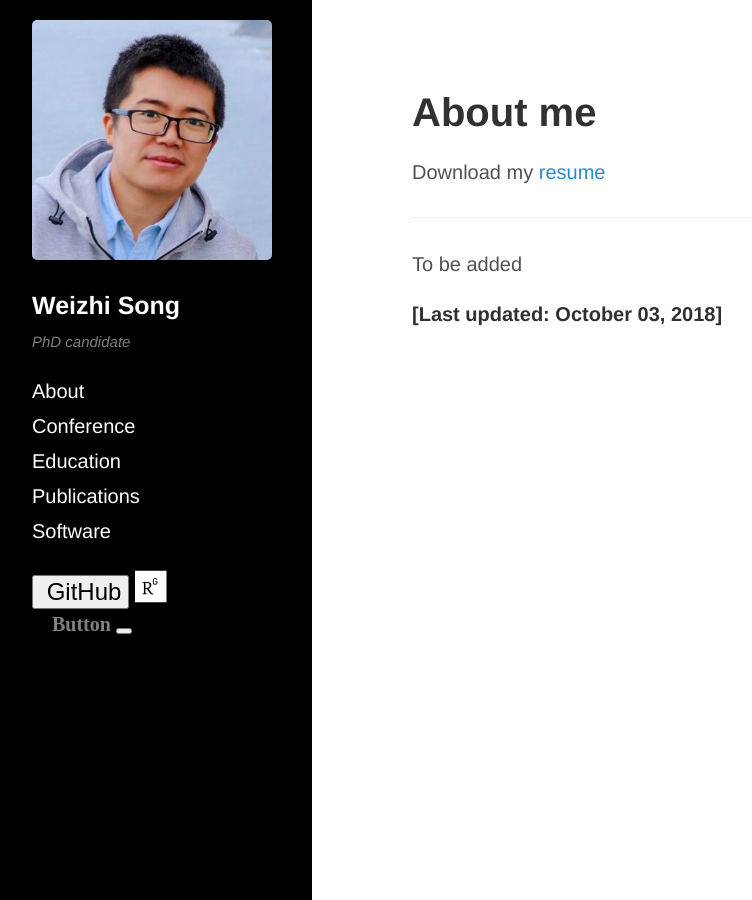
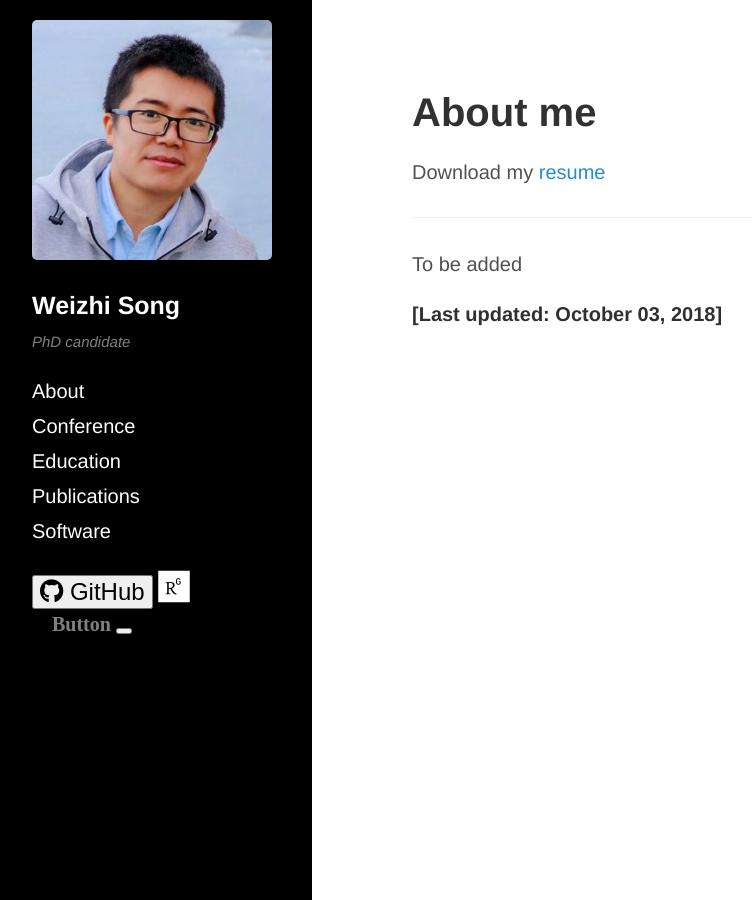
Before and after one commit to songweizhi/songweizhi.github.io, a Jekyll site: the page built from index.md, in a window 1280 px wide. Shown: the whole page, without its empty margins (8-760 px from the left). Built offline with Jekyll 4.4.1, drawn with Linux system fonts in a browser that asks for light colours; nearby versions of some CDN libraries.

Commit message:
Initial commit

```diff
--- a/_includes/social.html
+++ b/_includes/social.html
@@ -2,7 +2,7 @@
 
   {% if site.github_username %}
   <a href="https://github.com/songweizhi">
-    <button style="font-size:24px"> <i class="fa fab-github"></i> GitHub </button>
+    <button style="font-size:24px"> <i class="fab fa-github"></i> GitHub </button>
   </a>
   {% endif %}
 
```
